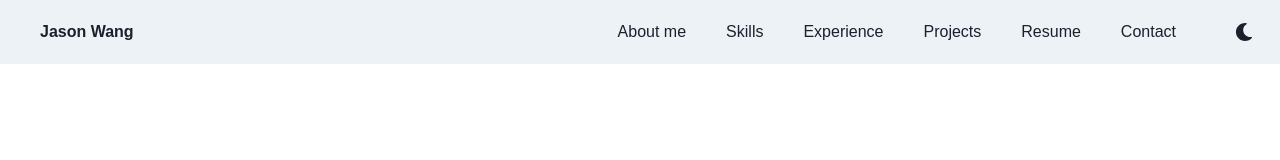
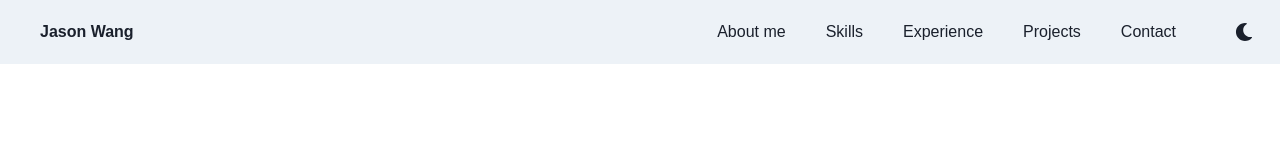
Before and after one commit to jasonfyw/jasonfyw.github.io, a React (Create React App) app: page / in a window 1280 px wide. Shown: the top 160 px of the page. Built offline with nearby package versions, Linux system fonts and the light colour scheme; a web font is replaced by a local one.

Commit message:
remove: resume section

```diff
--- a/src/components/Nav/Nav.tsx
+++ b/src/components/Nav/Nav.tsx
@@ -13,7 +13,7 @@ import { HamburgerIcon, CloseIcon } from '@chakra-ui/icons';
 import { Link as ScrollLink } from 'react-scroll';
 import { ColorModeSwitcher } from "../../ColorModeSwitcher"
 
-const Links = ['About me', 'Skills', 'Experience', 'Projects', 'Resume', 'Contact'];
+const Links = ['About me', 'Skills', 'Experience', 'Projects', 'Contact'];
 
 
 const NavLink = ({ children, to, onClose }: { children: ReactNode, to: string, onClose: () => void }) => (
--- a/src/components/Resume/Resume.tsx
+++ /dev/null
@@ -1,29 +0,0 @@
-import { FC } from 'react';
-import {
-    Container,
-    VStack,
-    Heading
-} from '@chakra-ui/react';
-import { Element } from 'react-scroll';
-import Fade from 'react-reveal/Fade';
-
-const Resume: FC = () => {
-    return (
-        <Element name='resume'>
-            <Container maxW={'5xl'} p={6.75} mt={15}>
-                <VStack spacing={8}>
-                    <Fade>
-                        <Heading as='h2'>Resume</Heading>
-                    </Fade>
-                    <Container>
-                        <Fade bottom>
-                            <iframe src="https://drive.google.com/file/d/1EkKW5G5TAfNL44ukYFgf_S2MKBtn6yGO/preview" width="100%" height="480" allow="autoplay" title="Jason Wang Resume"></iframe>
-                        </Fade>
-                    </Container>
-                </VStack>
-            </Container>
-        </Element>
-    );
-};
-
-export default Resume;
--- a/src/components/Resume/index.tsx
+++ /dev/null
@@ -1 +0,0 @@
-export { default } from './Resume';
--- a/src/pages/Main/Main.tsx
+++ b/src/pages/Main/Main.tsx
@@ -3,7 +3,6 @@ import Intro from "../../components/Intro"
 import About from "../../components/About"
 import Projects from "../../components/Projects"
 import Skills from "../../components/Skills"
-import Resume from "../../components/Resume"
 import Contact from "../../components/Contact"
 import Nav from '../../components/Nav';
 import Experience from '../../components/Experience';
@@ -18,8 +17,8 @@ const Main = () => {
             <Skills />
             <Experience />
             <Projects />
-            <Resume />
             <Contact />
+            {/* Background component */}
             <Background />
         </>
     );
```
